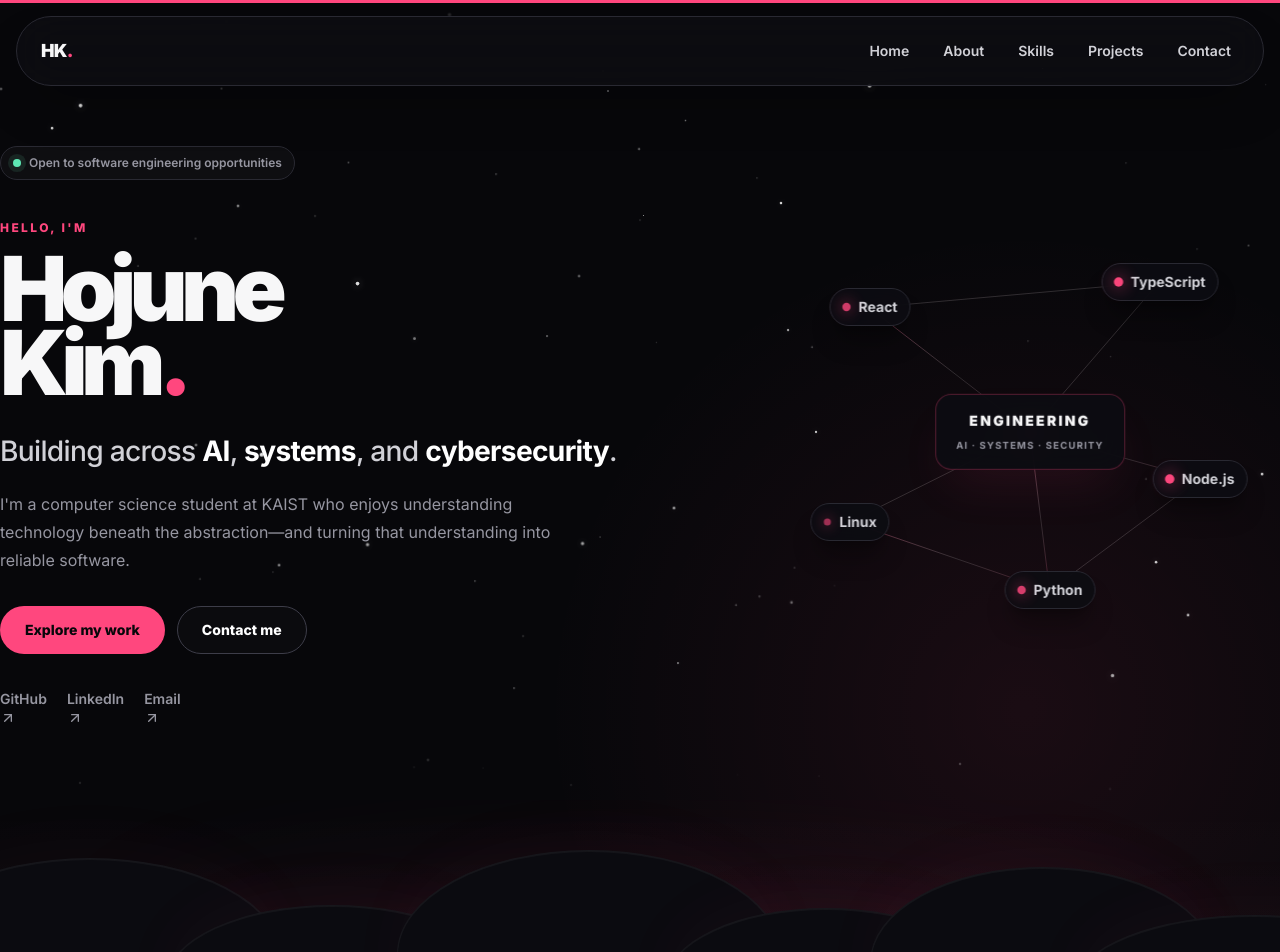
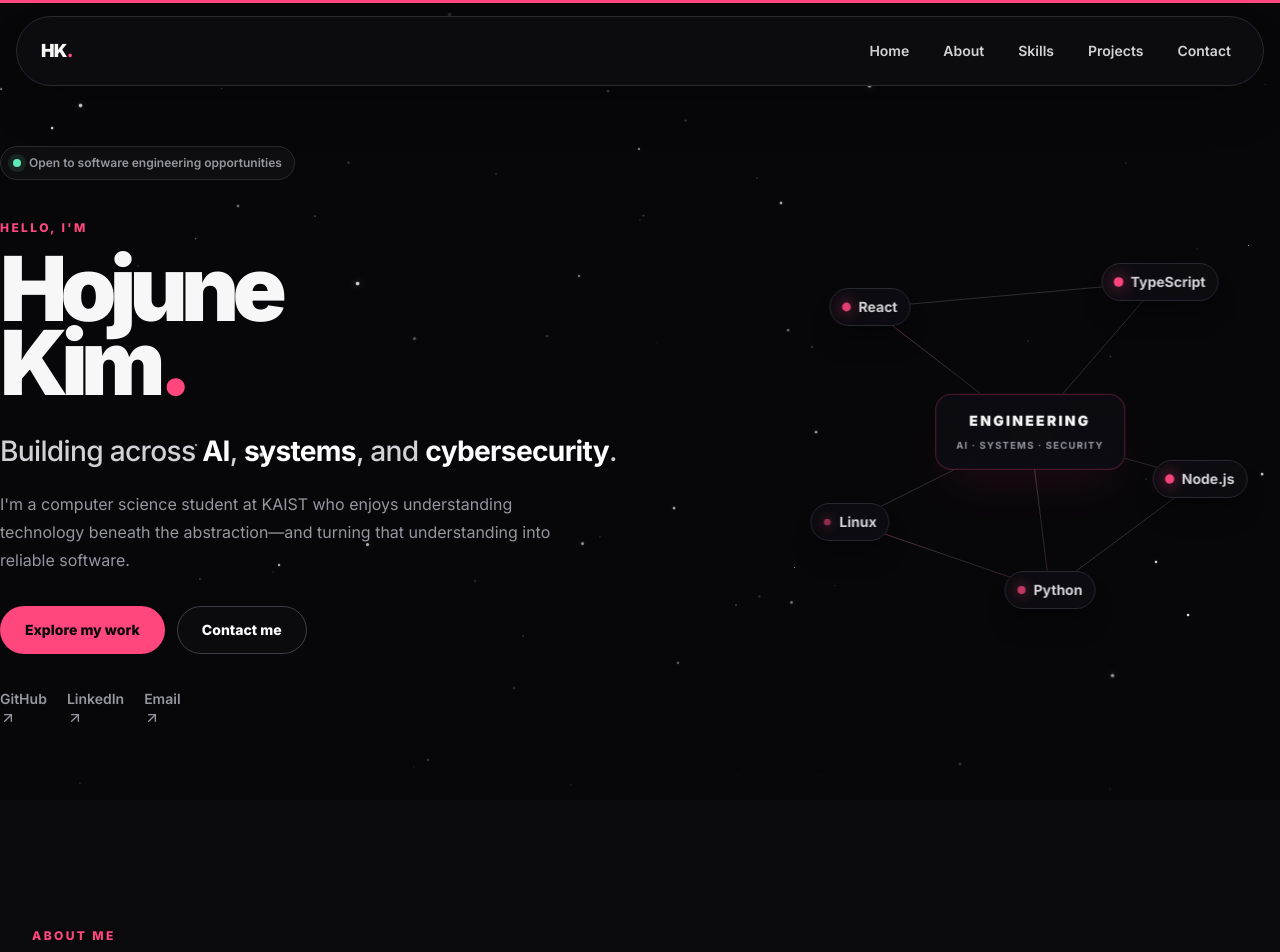
Before and after one commit to hojune02/hojune-portfolio, a React (Vite) app: page / in a window 1280 px wide. Shown: the top 952 px of the page. Built offline with nearby package versions, Linux system fonts and the light colour scheme.

Commit message:
chore: add starfield to all the components for a more aesthetic website

```diff
--- a/src/App.tsx
+++ b/src/App.tsx
@@ -5,20 +5,28 @@ import Hero from "./components/Hero";
 import Navbar from "./components/Navbar";
 import Projects from "./components/Projects";
 import TechStack from "./components/TechStack";
-import CloudTransition from "./components/CloudTransition";
 import CustomCursor from "./components/CustomCursor";
 import ScrollProgress from "./components/ScrollProgress";
+import Starfield from "./components/Starfield";
 
 export default function App() {
   return (
-    <>
+<div className="relative min-h-screen overflow-x-clip bg-page">
+      {/* Shared background */}
+      <div
+        className="pointer-events-none fixed inset-0 z-0 overflow-hidden"
+        aria-hidden="true"
+      >
+        <Starfield />
+      </div>
+
+      {/* Website content */}
+      <div className="relative z-10">
         <ScrollProgress />
-      <CustomCursor />
         <Navbar />
 
         <main>
           <Hero />
-        <CloudTransition />
           <About />
           <TechStack />
           <Projects />
@@ -26,6 +34,9 @@ export default function App() {
         </main>
 
         <Footer />
-    </>
+      </div>
+
+      <CustomCursor />
+    </div>
   );
 }
--- a/src/components/Hero.tsx
+++ b/src/components/Hero.tsx
@@ -1,5 +1,4 @@
 import { motion, useReducedMotion } from "motion/react";
-import Starfield from "./Starfield";
 import TechConstellation from "./TechConstellation";
 import ArrowUpRightIcon from "./icons/ArrowUpRightIcon";
 
@@ -21,7 +20,6 @@ export default function Hero() {
       id="home"
       className="hero-layout relative mx-auto grid min-h-svh max-w-7xl scroll-mt-28 grid-cols-1 items-center gap-12 px-6 pt-36 pb-20 md:px-10 lg:grid-cols-[minmax(0,1.05fr)_minmax(360px,0.75fr)] lg:gap-20 lg:px-8 xl:px-0"
     >
-        <Starfield />
       <motion.div
         className="relative z-10 max-w-3xl"
         initial={
```
Lines whose indentation alone changed are shown as unchanged.
